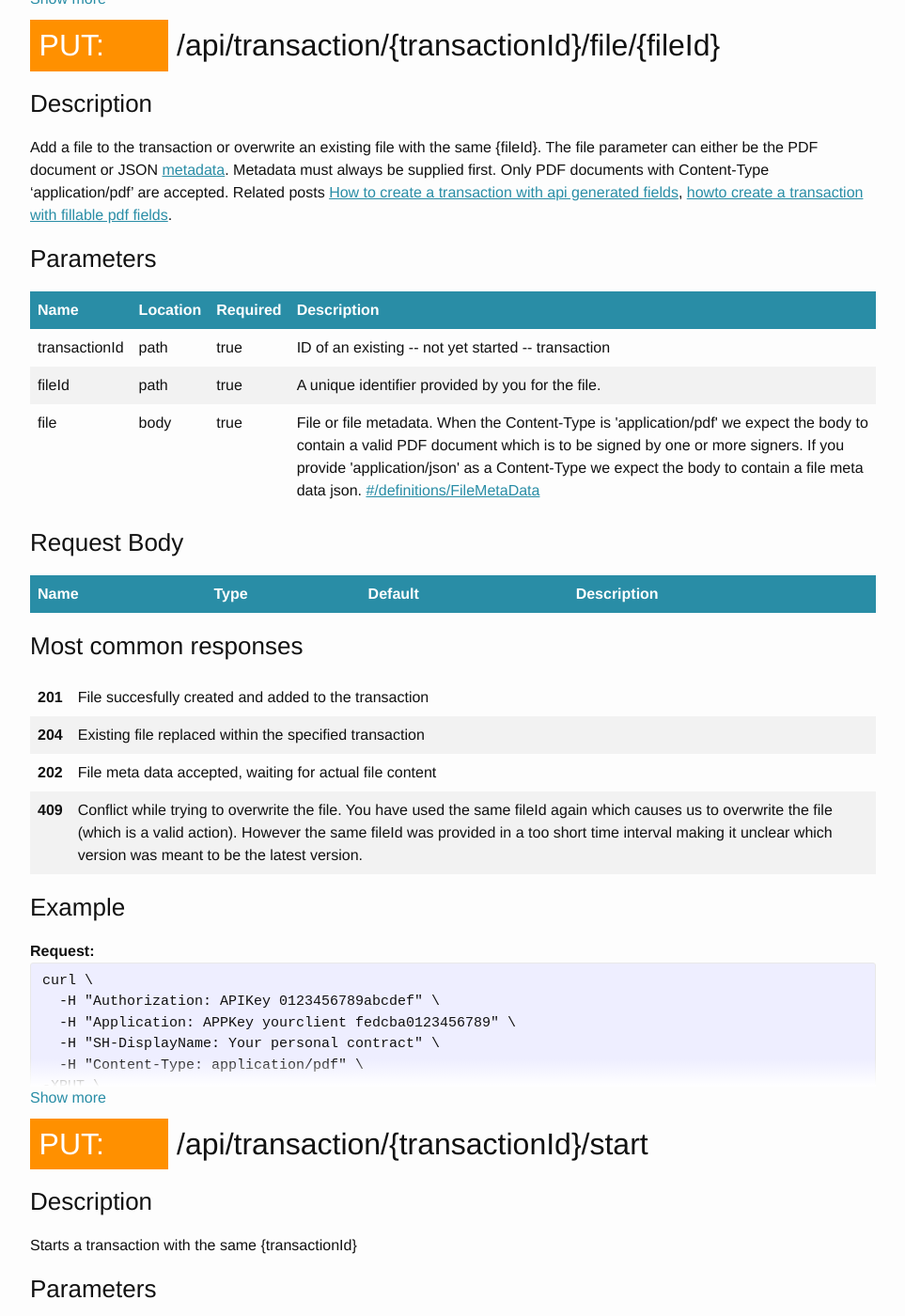
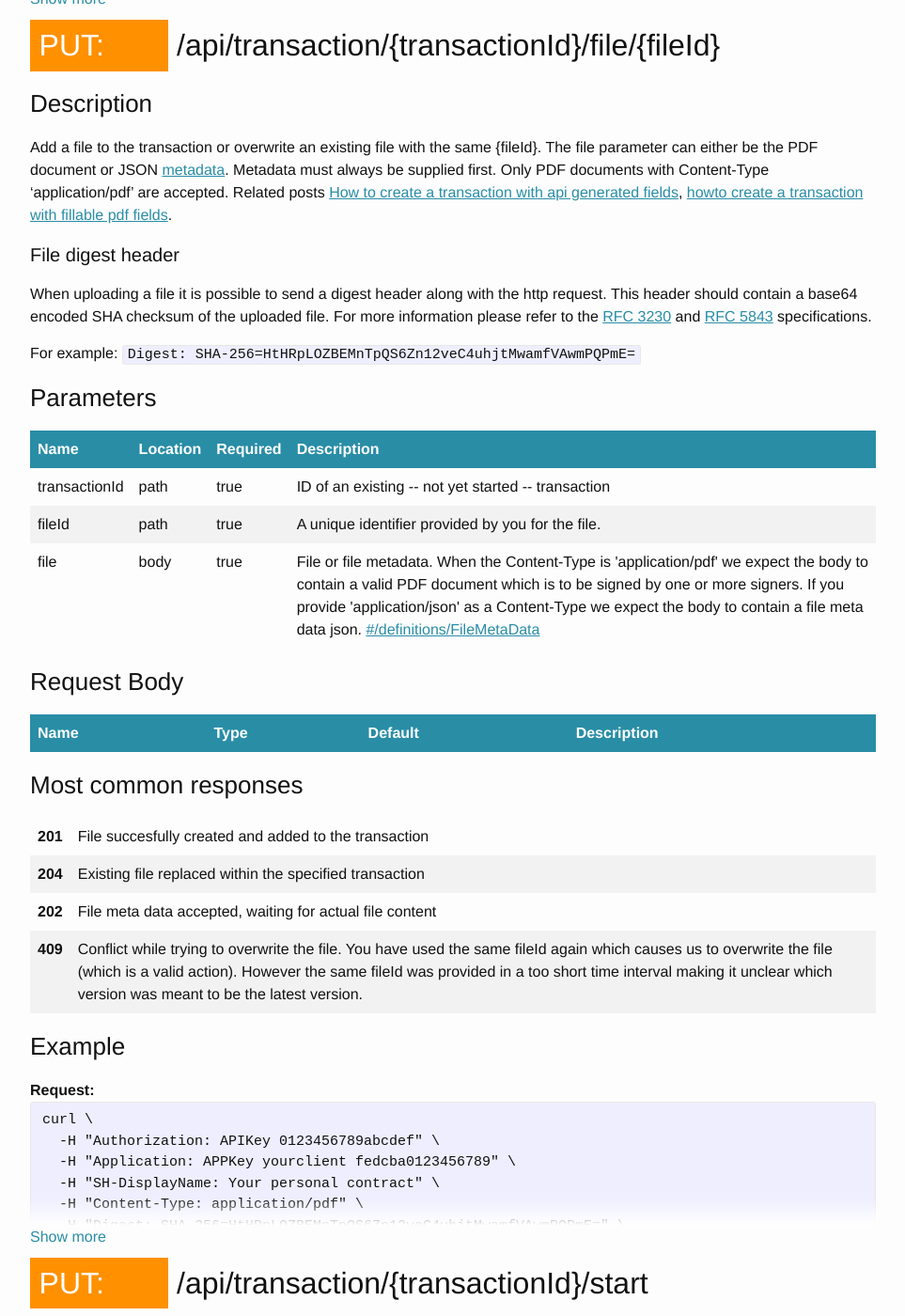
Before and after one commit to markohantula/evidos.github.io, a Jekyll site: the page built from endpoints.html, in a window 1280 px wide and 1400 px high, scrolled down 4997 px. Shown: the whole window at 94% size, without its empty margins (158-1121 px from the left). Built offline with Jekyll 4.4.1, drawn with Linux system fonts in a browser that asks for light colours.

Commit message:
Add digest header documentation for file upload

```diff
--- a/_data/api-swagger.yaml
+++ b/_data/api-swagger.yaml
@@ -140,6 +140,13 @@ paths:
         Metadata must always be supplied first.
         Only PDF documents with Content-Type 'application/pdf' are accepted.
         Related posts [How to create a transaction with api generated fields](/api/howto/2016/10/06/api-generated-fields.html), [howto create a transaction with fillable pdf fields](/api/howto/2016/04/21/howto-create-a-transaction-with-fillable-pdf-fields.html).
+
+        #### File digest header
+        When uploading a file it is possible to send a digest header along with the http request.
+        This header should contain a base64 encoded SHA checksum of the uploaded file.
+        For more information please refer to the [RFC 3230](http://www.ietf.org/rfc/rfc3230.txt) and [RFC 5843](http://www.ietf.org/rfc/rfc5843.txt) specifications.
+
+        For example: `Digest: SHA-256=HtHRpLOZBEMnTpQS6Zn12veC4uhjtMwamfVAwmPQPmE=`
       consumes:
         - 'application/pdf'
         - 'application/json'
--- a/_data/endpoint_examples.yaml
+++ b/_data/endpoint_examples.yaml
@@ -72,6 +72,7 @@ put/api/transaction/{transactionId}/file/{fileId}:
         -H "Application: APPKey yourclient fedcba0123456789" \
         -H "SH-DisplayName: Your personal contract" \
         -H "Content-Type: application/pdf" \
+        -H "Digest: SHA-256=HtHRpLOZBEMnTpQS6Zn12veC4uhjtMwamfVAwmPQPmE=" \
       -XPUT \
         -T Contract.pdf \
       https://api.signhost.com/api/transaction/b2a9aca4-cd5e-4a21-b7f7-c08a9f2b2d57/file/Contract.pdf
```
